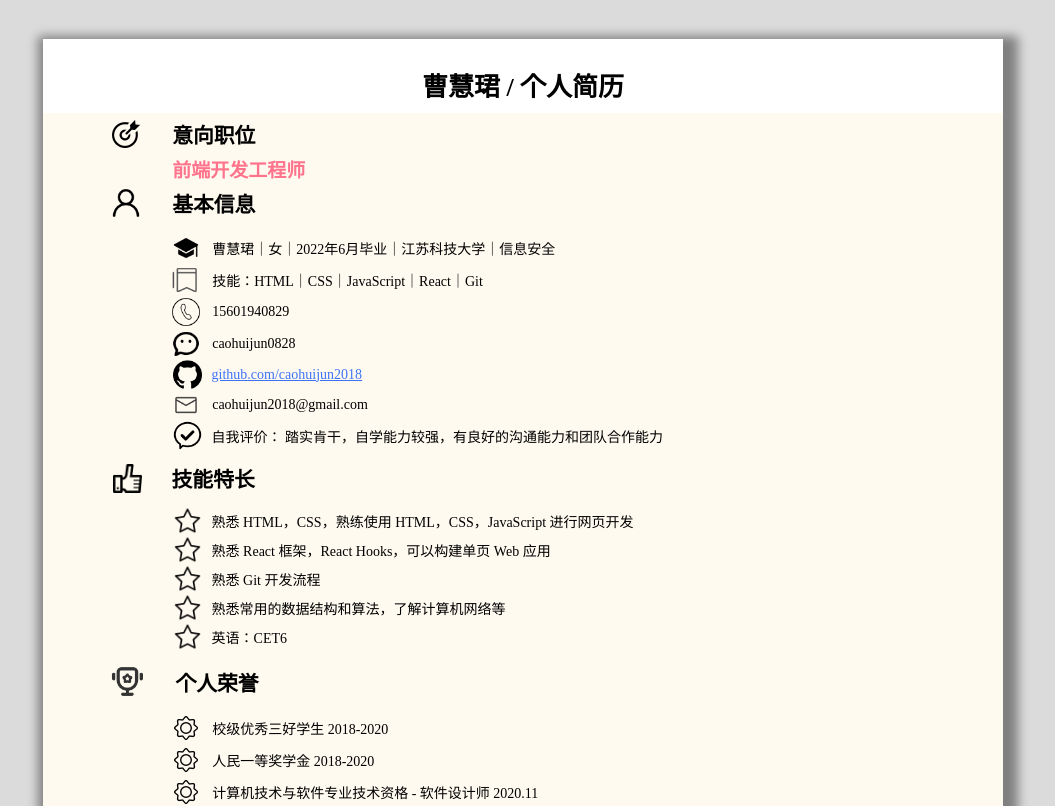
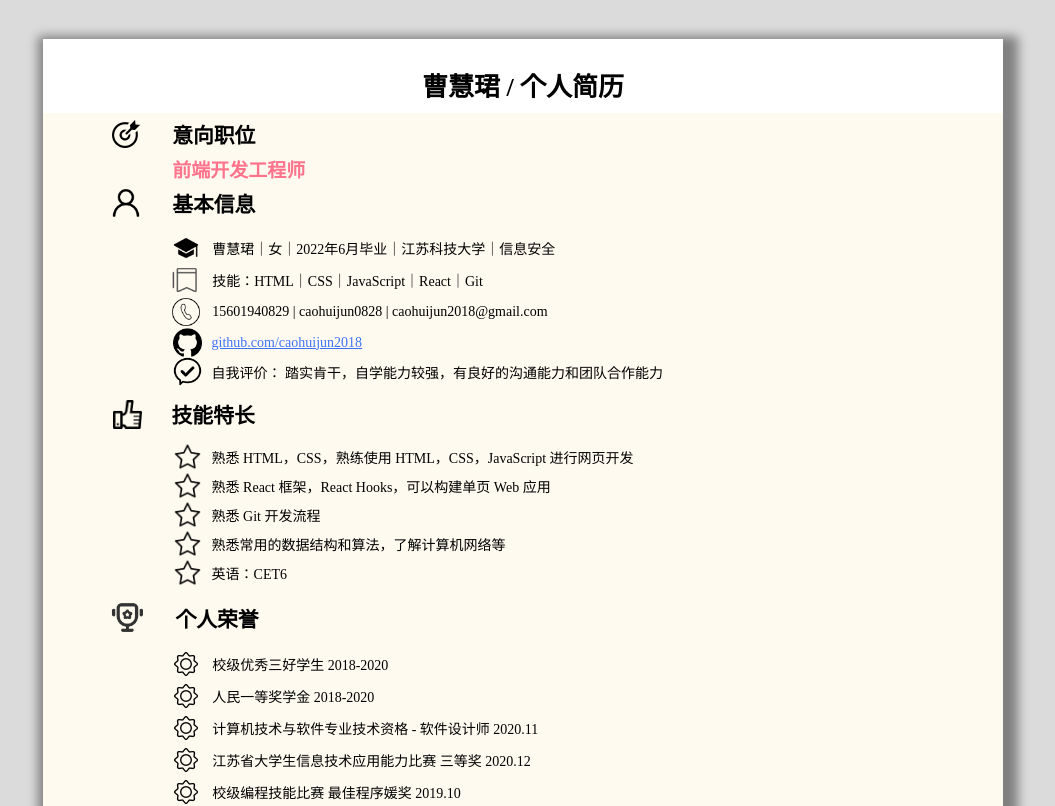
Before and after one commit to caohuijun2018/Resume, a React (Create React App) app: page / in a window 1280 px wide. Shown: the top 806 px of the page, without its empty margins (117-1172 px from the left). Built offline with nearby package versions, Linux system fonts and the light colour scheme.

Commit message:
合并联系方式

```diff
--- a/public/index.html
+++ b/public/index.html
@@ -24,7 +24,7 @@
       work correctly both with client-side routing and a non-root public URL.
       Learn how to configure a non-root public URL by running `npm run build`.
     -->
-    <title>曹慧珺简历-前端开发实习生-2021年</title>
+    <title>曹慧珺简历-前端开发工程师-2021年</title>
   </head>
   <body>
     <noscript>You need to enable JavaScript to run this app.</noscript>
--- a/src/Components/Information.js
+++ b/src/Components/Information.js
@@ -44,13 +44,7 @@ const information = () => {
         <div>
           <StyledCell>
             <img src={phone} alt="phone" />
-            <StyledLine>15601940829</StyledLine>
-          </StyledCell>
-        </div>
-        <div>
-          <StyledCell>
-            <img src={Wechat} alt="WeChat" />
-            <StyledLine>caohuijun0828</StyledLine>
+            <StyledLine>15601940829 | caohuijun0828 | caohuijun2018@gmail.com </StyledLine>
           </StyledCell>
         </div>
         <div>
@@ -62,12 +56,6 @@ const information = () => {
             >
               <StyledLine>github.com/caohuijun2018</StyledLine>
             </StyledGitLink>
-          </StyledCell>
-        </div>
-        <div>
-          <StyledCell>
-            <img src={email} alt="email" />
-            <StyledLine>caohuijun2018@gmail.com</StyledLine>
           </StyledCell>
         </div>
         <div>
```
